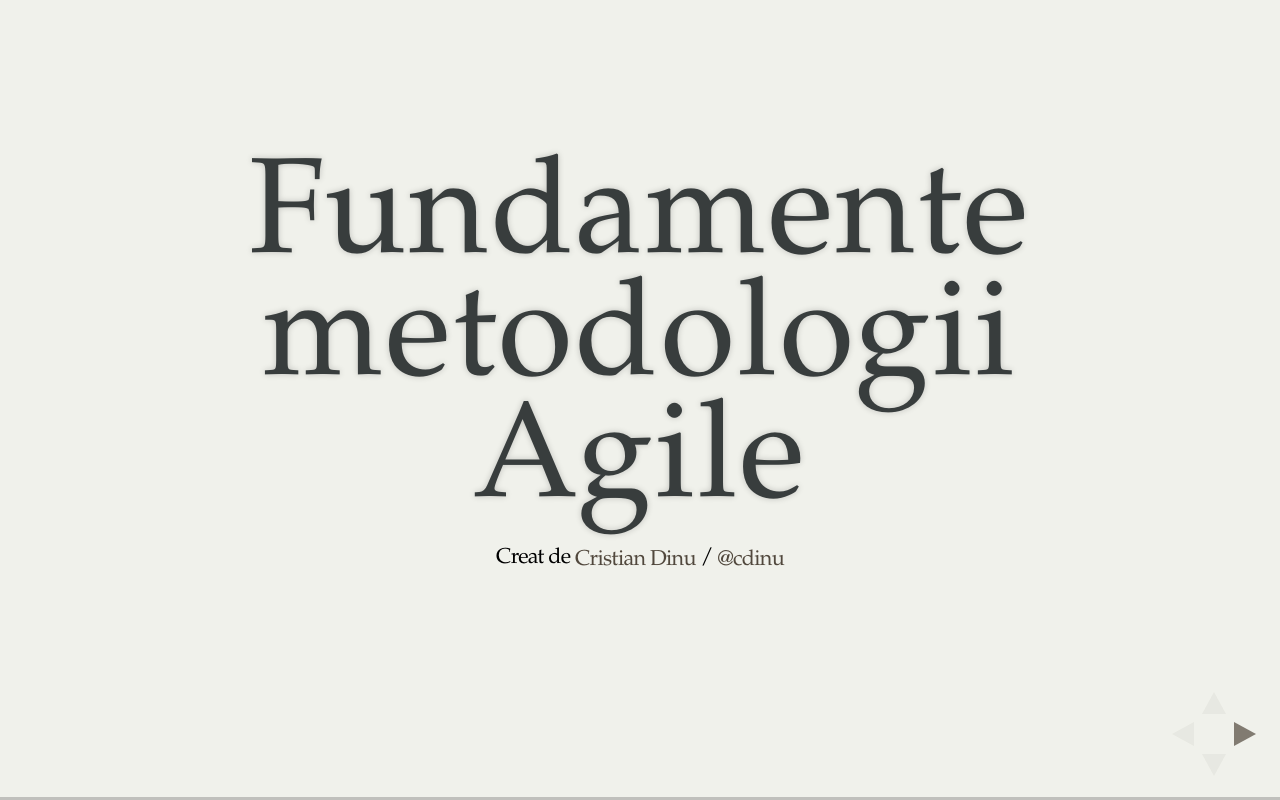
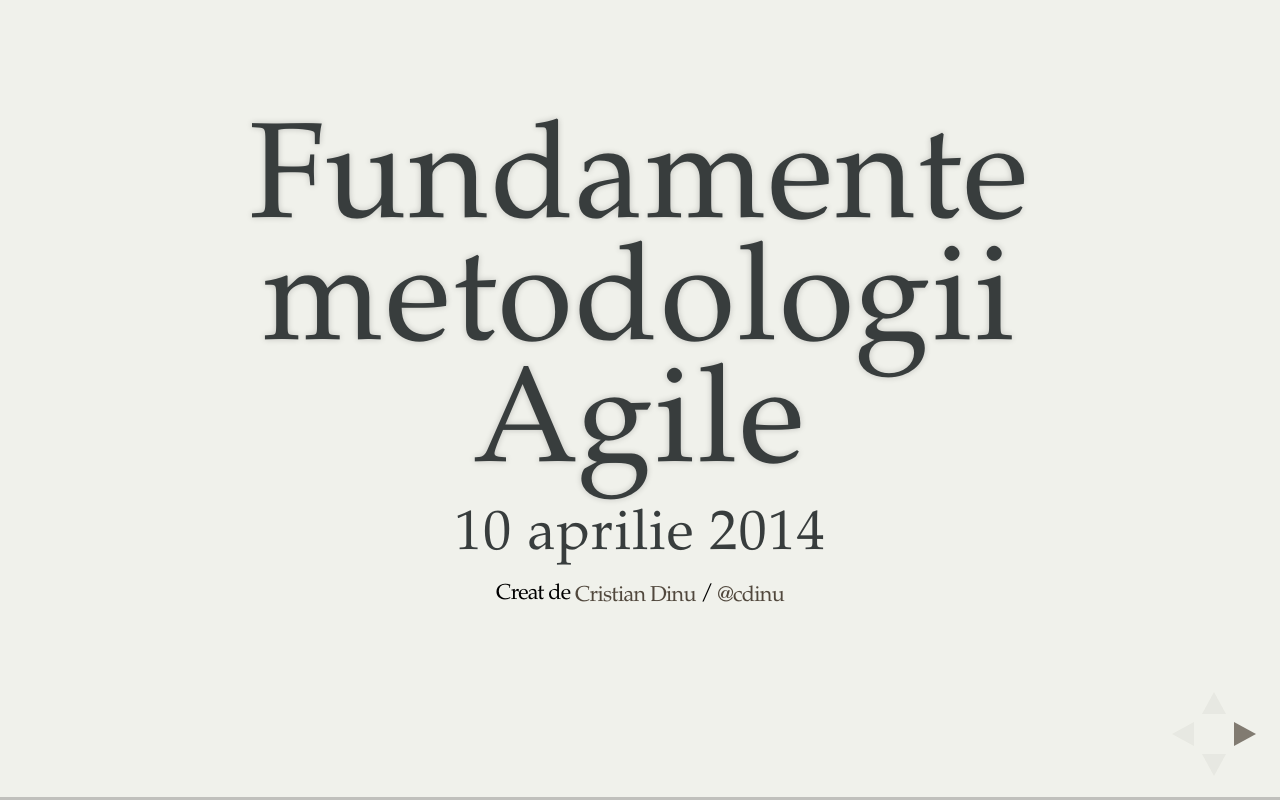
Before and after one commit to cdinu/exec-edu-fundamente-agile-bucuresti-2014-04, a website: page index.html in a window 1280 px wide. Drawn offline with Linux system fonts and the light colour scheme.

Commit message:
Added date

```diff
--- a/index.html
+++ b/index.html
@@ -34,7 +34,7 @@
       <div class="slides">
         <section>
           <h1>Fundamente metodologii Agile</h1>
-          <h3></h3>
+          <h3>10 aprilie 2014</h3>
           <p>
             <small>Creat de <a href="http://dnu.cc">Cristian Dinu</a> / <a href="http://twitter.com/cdinu">@cdinu</a></small>
           </p>
```
